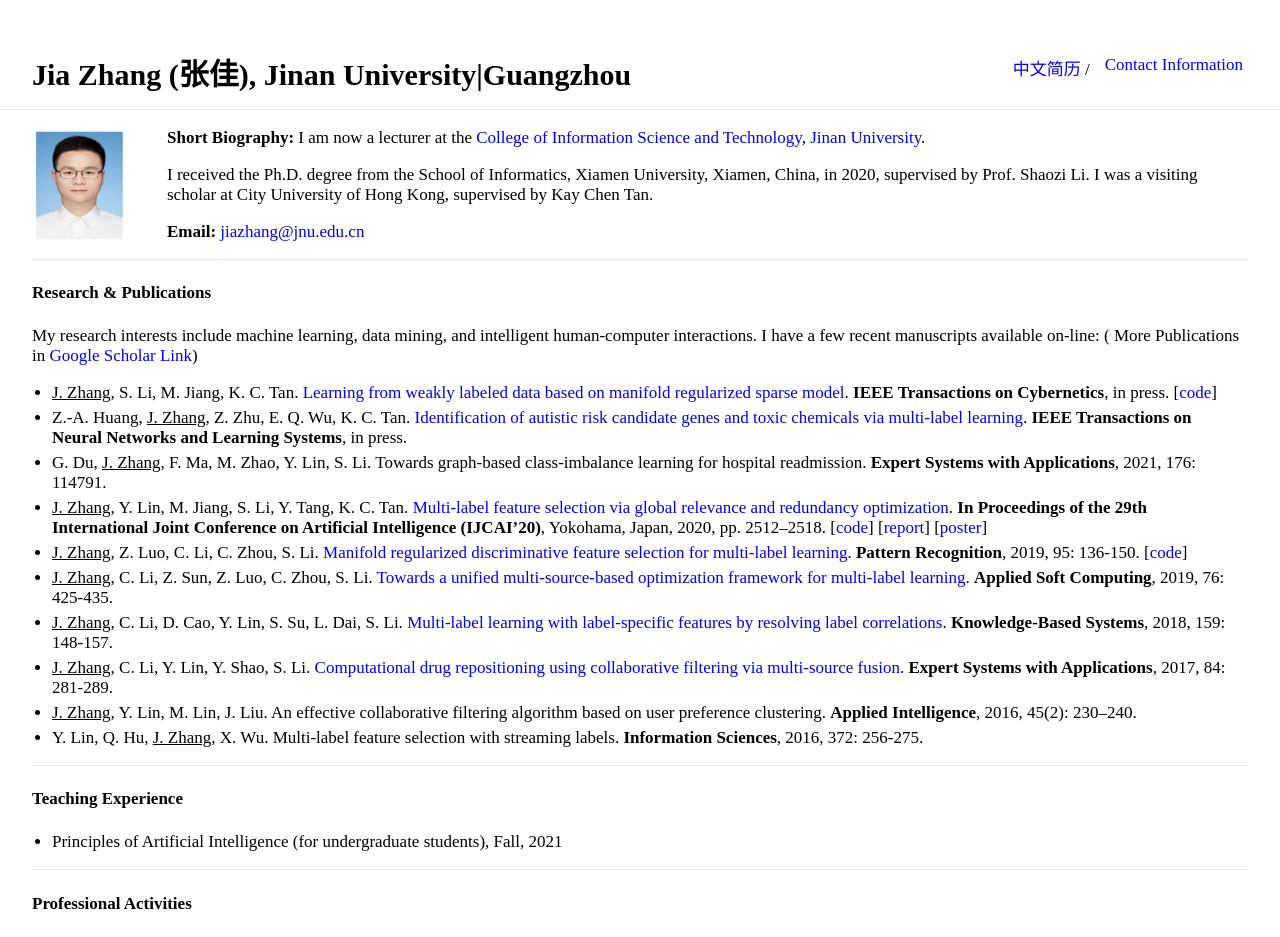
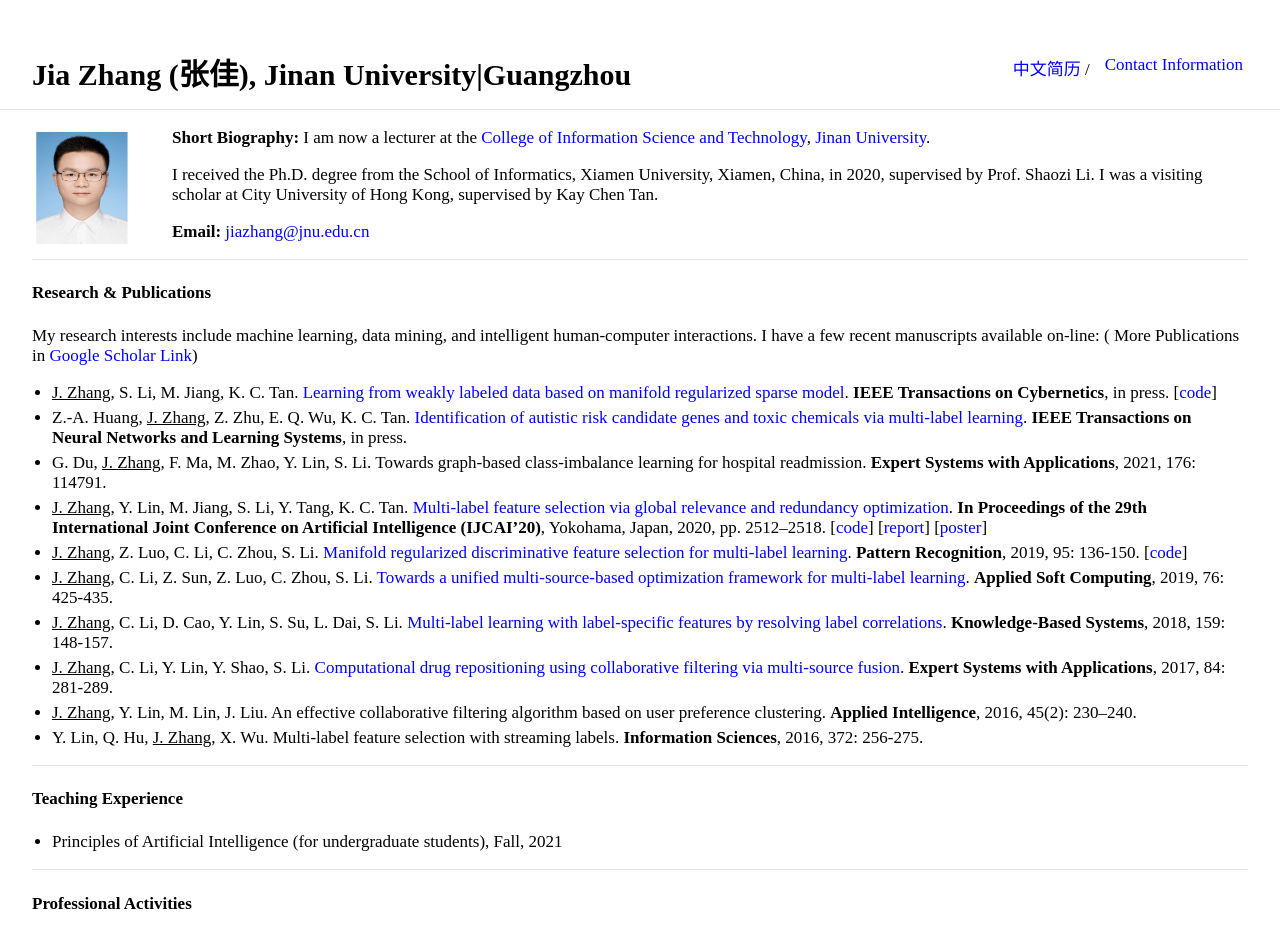
Before and after one commit to jiazhang-ml/jiazhang-ml.github.io, a Jekyll site: the page built from index.md, in a window 1280 px wide. Shown: the top 937 px of the page. Built offline with Jekyll 4.4.1, drawn with Linux system fonts in a browser that asks for light colours.

Commit message:
Update typography.scss

```diff
--- a/_sass/typography.scss
+++ b/_sass/typography.scss
@@ -37,8 +37,8 @@
         font-style: italic;
     }
     .profile-picture {
-        height: 115px;
-        width: 95px;
+        height: 120px;
+        width: 100px;
         position: relative;
         margin: 0px 40px 10px 0px;
         float: left;
```
